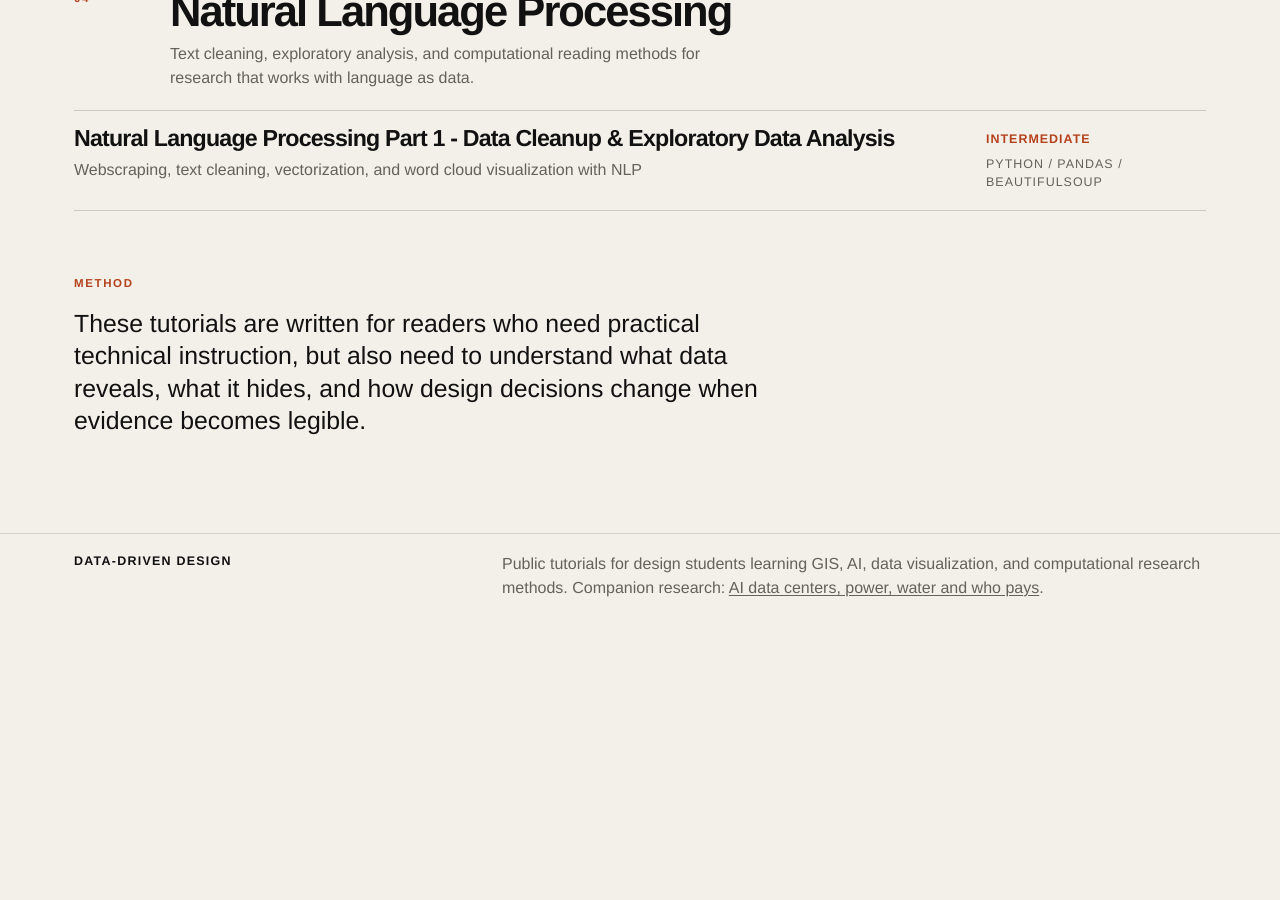
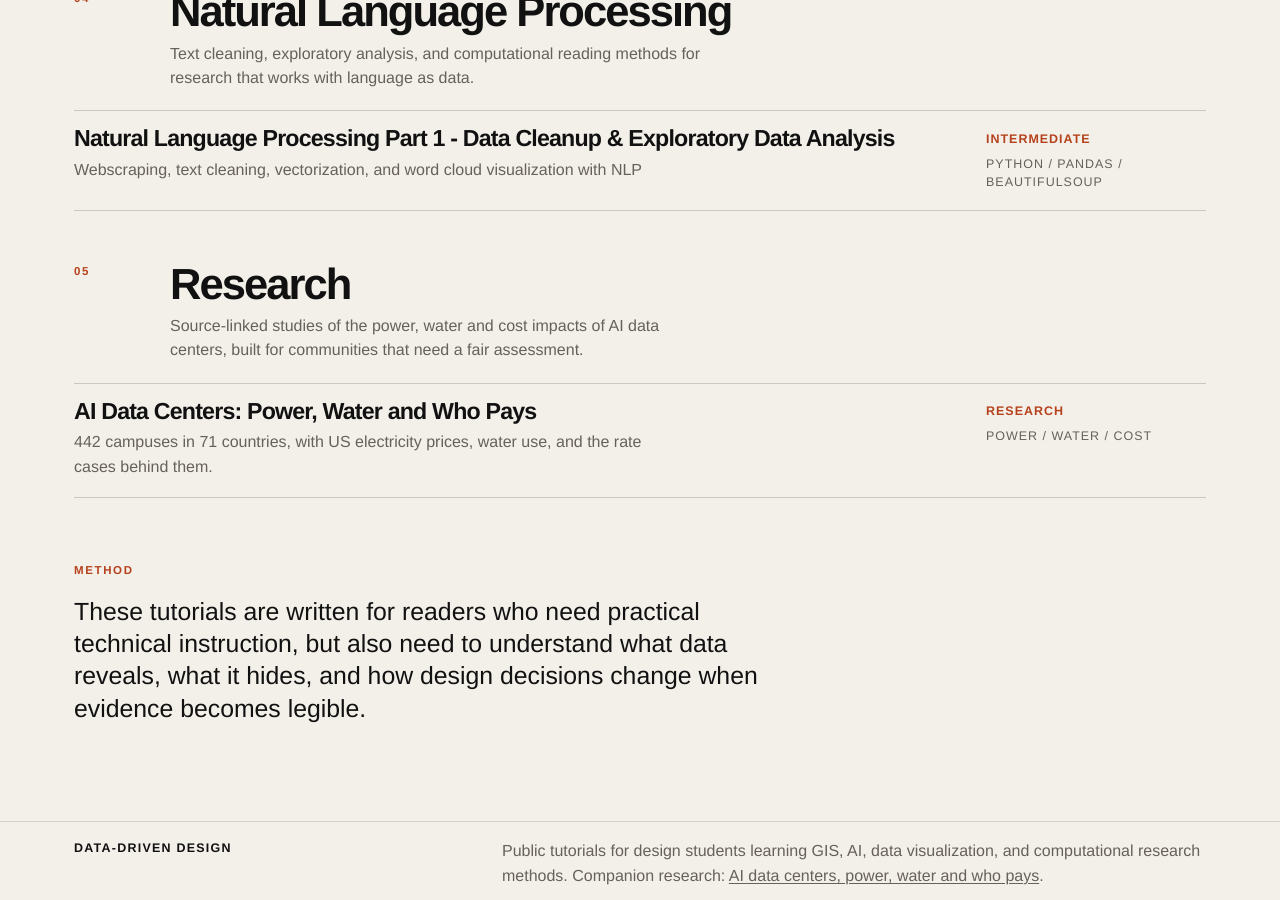
Before and after one commit to tedngai/datadrivendesign, a Jekyll site: the page built from index.md, in a window 1280 px wide and 900 px high, scrolled down 4034 px. Built offline with Jekyll 4.4.1, drawn with Linux system fonts in a browser that asks for light colours; before the commit the page ends 4658 px from its top, so only the background shows below that.

Commit message:
Add a Research section for the data center study

```diff
--- a/index.md
+++ b/index.md
@@ -132,6 +132,28 @@ layout: default
   </div>
 </section>
 
+<section class="home-section" id="research">
+  <div class="section-head">
+    <p class="eyebrow">05</p>
+    <div>
+      <h2>Research</h2>
+      <p>Source-linked studies of the power, water and cost impacts of AI data centers, built for communities that need a fair assessment.</p>
+    </div>
+  </div>
+
+  <div class="tutorial-list">
+    <a class="tutorial-row" href="https://tedngai.github.io/datacenter-efficiency-study/">
+      <div class="tutorial-row-main">
+        <h3>AI Data Centers: Power, Water and Who Pays</h3>
+        <p>442 campuses in 71 countries, with US electricity prices, water use, and the rate cases behind them.</p>
+      </div>
+      <div class="tutorial-row-meta">
+        <p>Research</p>
+        <p>Power / Water / Cost</p>
+      </div>
+    </a>
+  </div>
+</section>
 <section class="home-closing">
   <p class="eyebrow">Method</p>
   <p>These tutorials are written for readers who need practical technical instruction, but also need to understand what data reveals, what it hides, and how design decisions change when evidence becomes legible.</p>
```
